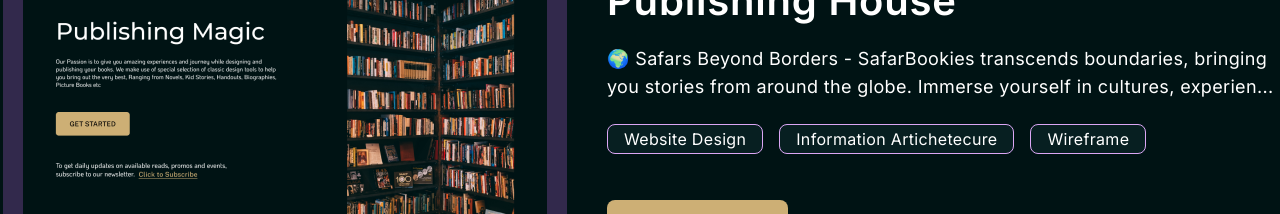
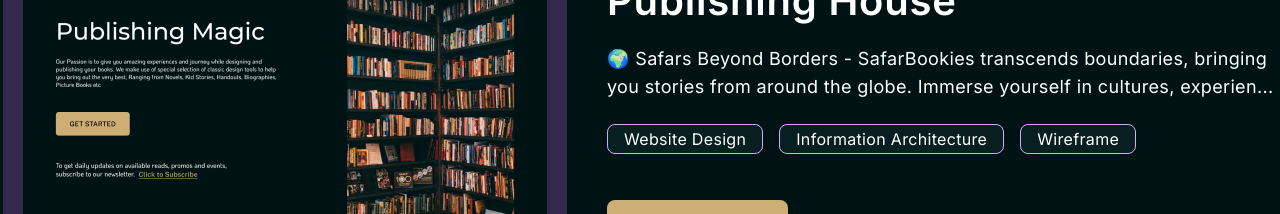
Before and after one commit to Maxwell011/portfolio-design, a Next.js app: page / in a window 1280 px wide. Shown: the part 2420-2634 px from the top of the page. Built offline with nearby package versions, Linux system fonts and the light colour scheme.

Commit message:
Fix typo in tech array

```diff
--- a/constants/index.ts
+++ b/constants/index.ts
@@ -32,7 +32,7 @@ export const WORK_DATA = [
     title: "Publishing House",
     description:
       "🌍 Safars Beyond Borders - SafarBookies transcends boundaries, bringing you stories from around the globe. Immerse yourself in cultures, experien...",
-    tech: ["Website Design", "Information Artichetecure", "Wireframe"],
+    tech: ["Website Design", "Information Architecture", "Wireframe"],
     link: "/",
   },
   {
```
